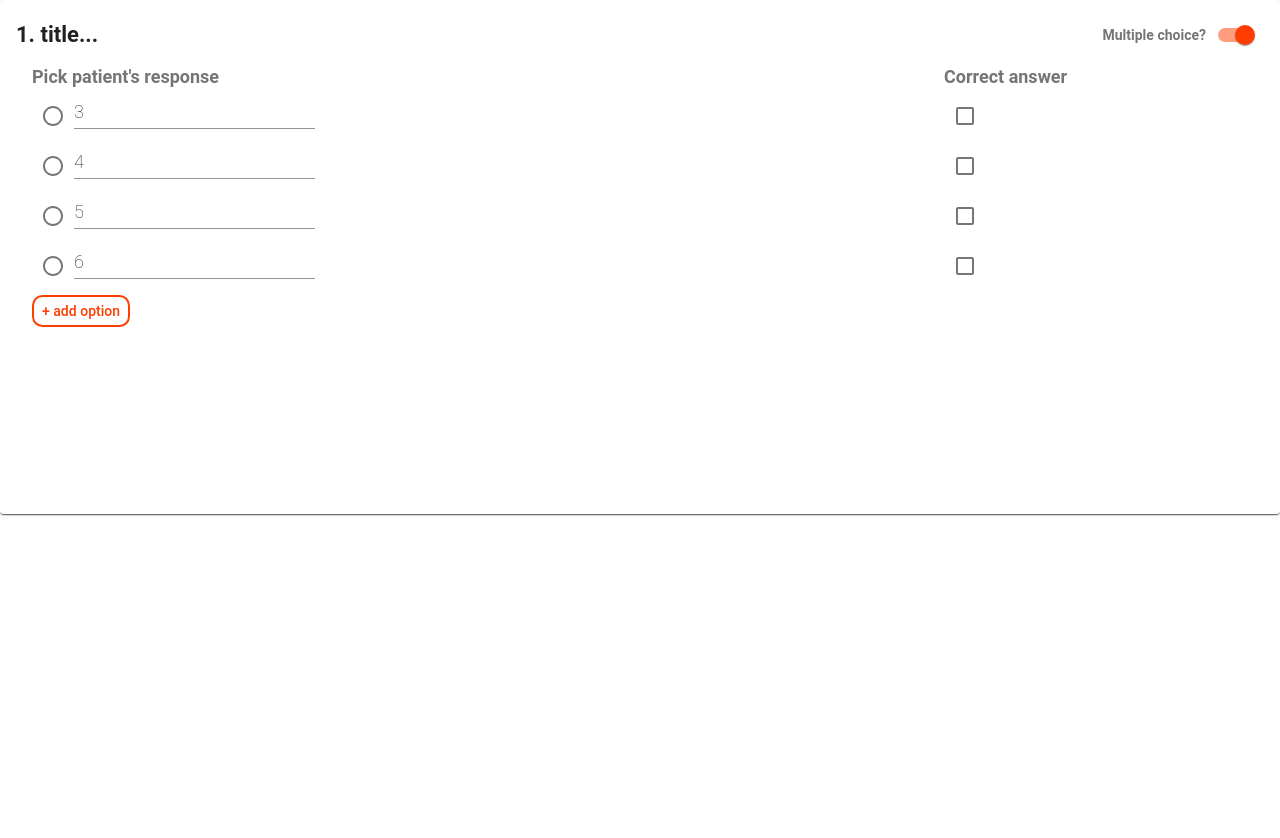
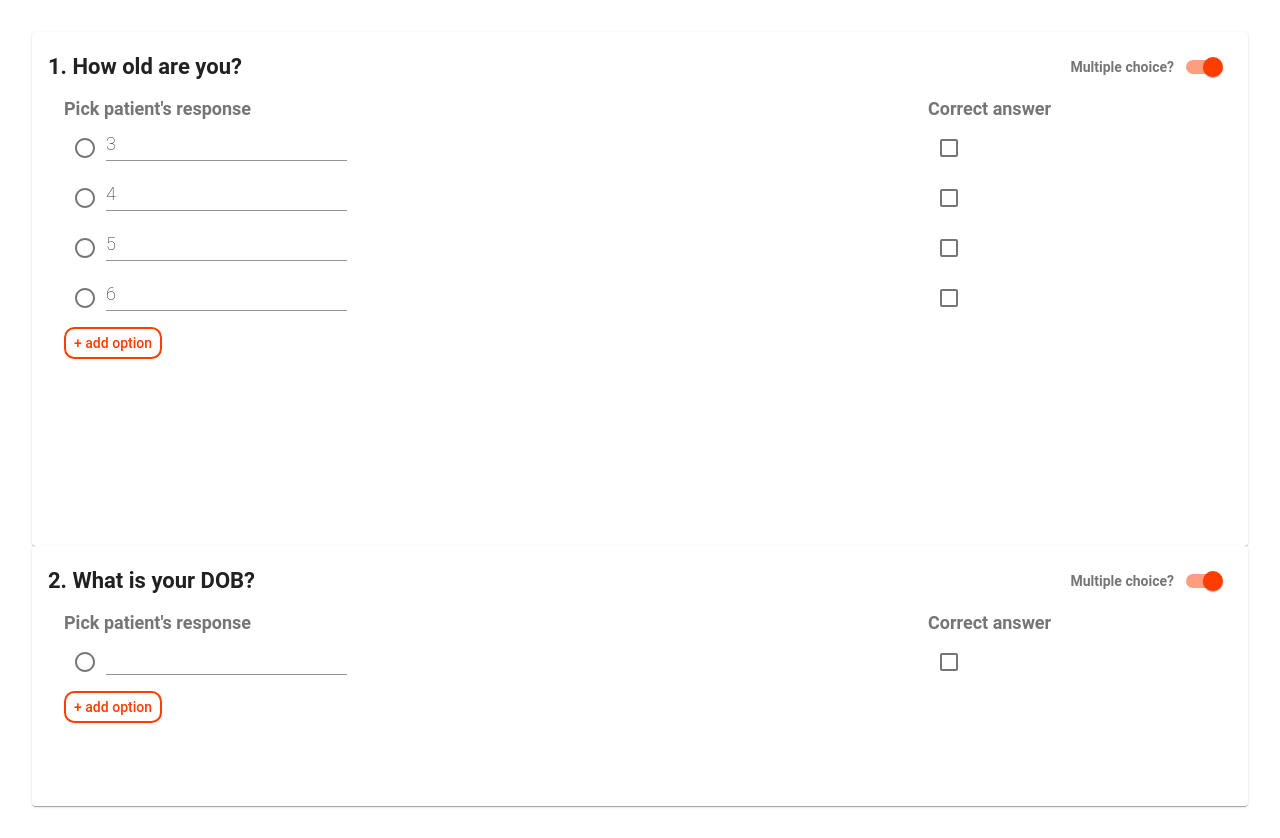
Before and after one commit to AshsGit/pta-app, a React (Create React App) app in the folder client/: page /WPTAS in a window 1280 px wide. Before the commit the page ends 800 px from the top, so only its background shows below. Built offline with nearby package versions, Linux system fonts and the light colour scheme.

Commit message:
Generic WPTAS question component working.

```diff
--- a/client/package.json
+++ b/client/package.json
@@ -11,6 +11,7 @@
     "@types/node": "^12.20.4",
     "@types/react": "^17.0.2",
     "@types/react-dom": "^17.0.1",
+    "luxon": "^1.26.0",
     "react": "^17.0.1",
     "react-dom": "^17.0.1",
     "react-router-dom": "^5.2.0",
@@ -43,6 +44,7 @@
     ]
   },
   "devDependencies": {
+    "@types/luxon": "^1.26.2",
     "@types/react-router-dom": "^5.1.7"
   }
 }
--- a/client/src/components/pages/WPTASForm.tsx
+++ b/client/src/components/pages/WPTASForm.tsx
@@ -1,7 +1,8 @@
 import React, { FunctionComponent, useState } from 'react'
-import { Button, Checkbox, FormControl, FormControlLabel, FormGroup, Grid, GridList, GridListTile, GridListTileBar, List, ListItem, ListItemText, Paper, Radio, Switch, TextField, Typography } from '@material-ui/core';
+import { Box, Button, Checkbox, FormControl, FormControlLabel, FormGroup, Grid, GridList, GridListTile, GridListTileBar, List, ListItem, ListItemText, Paper, Radio, Switch, TextField, Typography } from '@material-ui/core';
 import { createStyles, makeStyles, Theme, ThemeProvider } from '@material-ui/core/styles';
 import { WPTASTheme } from '../../themes';
+import { DateTime } from 'luxon';
 
 
 const useStyles = makeStyles((theme: Theme) => (
@@ -43,88 +44,59 @@ const useStyles = makeStyles((theme: Theme) => (
       textTransform: "lowercase",
 
       color: theme.palette.secondary.main,
-
+    },
+    root: {
+      padding: "1rem",
+      margin: "1rem",
+      zIndex: 1,
     }
   })
 ));
 
 export const WPTASForm: FunctionComponent = () => {
-  const questions = {
-    1: {
+  const classes = useStyles()
+
+  const questions = [
+    {
       title: 'How old are you?',
       correct_answer: 5,
-      multi_choice: (ca => ca ? [ca-2, ca-1, ca, ca+1] : []) as MultiChoiceEval<number | null>,
-    }
-  }
+      multi_choice: (ca => ca ? [ca-2, ca-1, ca, ca+1] : []),
+    } as WPTASQuestionMarkup<number>,
+    {
+      title: 'What is your DOB?',
+      multi_choice: (dt => ['24/05/2020', '8/11/2019', ...(dt ? [dt] : [])]),
+      identifying: true,
+      input_component: "DatePicker",
+    } as WPTASQuestionMarkup<string>
+  ];
+
+  const generate_questions = generate_q_component as (question: WPTASQuestionMarkup<any>, index: number)=>JSX.Element;
   return (
     <ThemeProvider theme={WPTASTheme}>
-      <Paper>
-        <Question1
-          index={1}
-          title="title..."
-          multi_choice={questions[1].multi_choice}
-          correct_answer={questions[1].correct_answer}
-          mutable_correct_answer={true} />
-      </Paper>
+      <Box className={classes.root}>{questions.map((q, index)=>generate_questions(q, index+1))}</Box>
     </ThemeProvider>
   )
 }
-/*
-type CorrectAnswer = undefined | string
-interface WPTASQuestionProps {
-  index: number,
+
+type WPTASQuestionMarkup<T> = {
   title: string,
-  multi_choice?: undefined,
-  correct_answer?: undefined | string,
-  mutable_correct_answer?: boolean,
+  multi_choice: MultiChoiceEval<T>,
+  correct_answer?: T,
+  identifying?: boolean,
+  input_component?: "TextField" | "DatePicker",
 }
 
-const WPTASQuestion: FunctionComponent<WPTASQuestionProps> = (
-  {
-    index,
-    title,
-    multi_choice: mc = false,
-    correct_answer = undefined,
-    mutable_correct_answer: mca = false,
-  }) => {
-    const classes = useStyles()
-    const [multi_choice, set_multi_choice] = useState(mc)
-    const toggle_mc = () => set_multi_choice(!multi_choice)
-
-    if (multi_choice) {
-      const question_section = (
-        <FormGroup>
-
-        </FormGroup>
-      )
-    } else {
-      const question_section = (
-        <FormGroup>
-          <TextField id="patient-response" label="Patient Response" />
-          <TextField id="correct-answer" label="Correct Answer" />
-        </FormGroup>
-      )
-    }
-    return (
-      <Paper className={classes.question_root}>
-      <FormControl component="fieldset" fullWidth >
-        <FormGroup row className={classes.form_group_row}>
-          <Typography variant='h2'>
-            {`${index}. ${title}`}
-          </Typography>
-          <FormControlLabel
-            className={classes.multi_choice_toggle_label}
-            control={<Switch checked={multi_choice} onChange={toggle_mc} />}
-            label="Multiple Choice?"
-            labelPlacement="start" />
-        </FormGroup>
+//const generate_q_components = <T, >(questions: (T extends WPTASQuestionMarkup<infer R> ? WPTASQuestionMarkup<R> : any)) => (
+const generate_q_component = <T, >(question: WPTASQuestionMarkup<T>, index: number): JSX.Element => (
+    <WPTASQuestion
+      index={index}
+      title={question.title}
+      correct_answer={question.correct_answer}
+      multi_choice={question.multi_choice}
+      identifying={question.identifying} />
+)
 
 
-      </FormControl>
-      </Paper>
-    )
-}
-*/
 type MultiChoiceAnswers<T> = T[];
 type MultiChoiceEval<T> = (correct_answer: T) => MultiChoiceAnswers<T>;
 
@@ -132,29 +104,35 @@ type Question_props<T> = {
   index: number,
   title: string,
   multi_choice: MultiChoiceEval<T>,
-  correct_answer: T,
-  mutable_correct_answer: boolean,
+  identifying?: boolean,
+  correct_answer?: T,
+  input_component?: "TextField" | "DatePicker",
 }
-const Question1: FunctionComponent<Question_props<number | null>> = (
+
+
+const WPTASQuestion = <T, >(
   {
     index,
     title,
     multi_choice: multi_choice_answers,
-    correct_answer,
-    mutable_correct_answer: mca,
-  }) => {
+    identifying=false,
+    correct_answer=undefined,
+    input_component="TextField",
+  }: Question_props<T>) => {
     const classes = useStyles()
 
     const [mc, set_multi_choice] = useState(true);
-    const [mc_answers, set_mc_answers] = useState(multi_choice_answers(correct_answer));
-    const [selected_mc, set_selected_mc] = React.useState({
+    const [mc_answers, set_mc_answers] = useState<(T | null)[]>(
+      correct_answer === undefined ? [] : multi_choice_answers(correct_answer)
+    );
+    const [selected_mc, set_selected_mc] = useState({
       answer: null as string | null,
       correct: null as string | null
     });
 
     const toggle_mc = () => set_multi_choice(!mc)
-    const add_mc_answer = (answer: number | null) => set_mc_answers([...mc_answers, answer]);
-    const edit_mc_answer = (index: number, edit: number | null) => {
+    const add_mc_answer = (answer: T | null) => set_mc_answers([...mc_answers, answer]);
+    const edit_mc_answer = (index: number, edit: T | null) => {
       const copy = [...mc_answers];
       copy[index] = edit;
       set_mc_answers(copy)
@@ -174,6 +152,8 @@ const Question1: FunctionComponent<Question_props<number | null>> = (
       });
     };
 
+    const text_field_type = input_component === "DatePicker" ? "date" : undefined;
+
     const question_section = (
       <FormGroup>
         {mc ? (
@@ -188,7 +168,7 @@ const Question1: FunctionComponent<Question_props<number | null>> = (
                 </Grid>
               </Grid>
             </ListItem>
-            {mc_answers.map((option, index) => (
+            {(mc_answers.length === 0 ? [null] : mc_answers).map((option, index) => (
               <ListItem>
                 <Grid container direction='row'>
                   <Grid item xs={9}>
@@ -197,10 +177,14 @@ const Question1: FunctionComponent<Question_props<number | null>> = (
                       id={""+index}
                       label=""
                       defaultValue={option}
-                      color="secondary" />
+                      color="secondary"
+                      type={text_field_type} />
                   </Grid>
                   <Grid item xs={3}>
-                    <Checkbox value={index} checked={selected_mc.correct === ""+index} onClick={select_correct_mc} />
+                    <Checkbox
+                      value={index}
+                      checked={selected_mc.correct === ""+index}
+                      onClick={select_correct_mc} />
                   </Grid>
                 </Grid>
               </ListItem>
@@ -211,8 +195,23 @@ const Question1: FunctionComponent<Question_props<number | null>> = (
         </List>
         ) : (
           <React.Fragment>
-            <TextField id="patient-response" label="Patient Response" />
-            <TextField id="correct-answer" label="Correct Answer" defaultValue={correct_answer} />
+            <TextField
+              id="patient-response"
+              label="Patient Response"
+              color="secondary"
+              type={text_field_type} />
+            {identifying &&
+              <TextField
+                id="correct-answer"
+                label="Correct Answer"
+                defaultValue={correct_answer}
+                color="secondary"
+                type={text_field_type} />
+            }
+            <FormControlLabel
+              control={<Checkbox />}
+              label={<Typography variant="h4" color="textSecondary" >Correct?</Typography>}
+              labelPlacement="start" />
           </React.Fragment>
         )}
       </FormGroup>
--- a/client/tsconfig.json
+++ b/client/tsconfig.json
@@ -18,7 +18,7 @@
     "resolveJsonModule": true,
     "isolatedModules": true,
     "noEmit": true,
-    "jsx": "react"
+    "jsx": "react-jsx"
   },
   "include": [
     "src"
```
Also changed, not shown: 1 other file (tests, documents, lock files or other folders).
